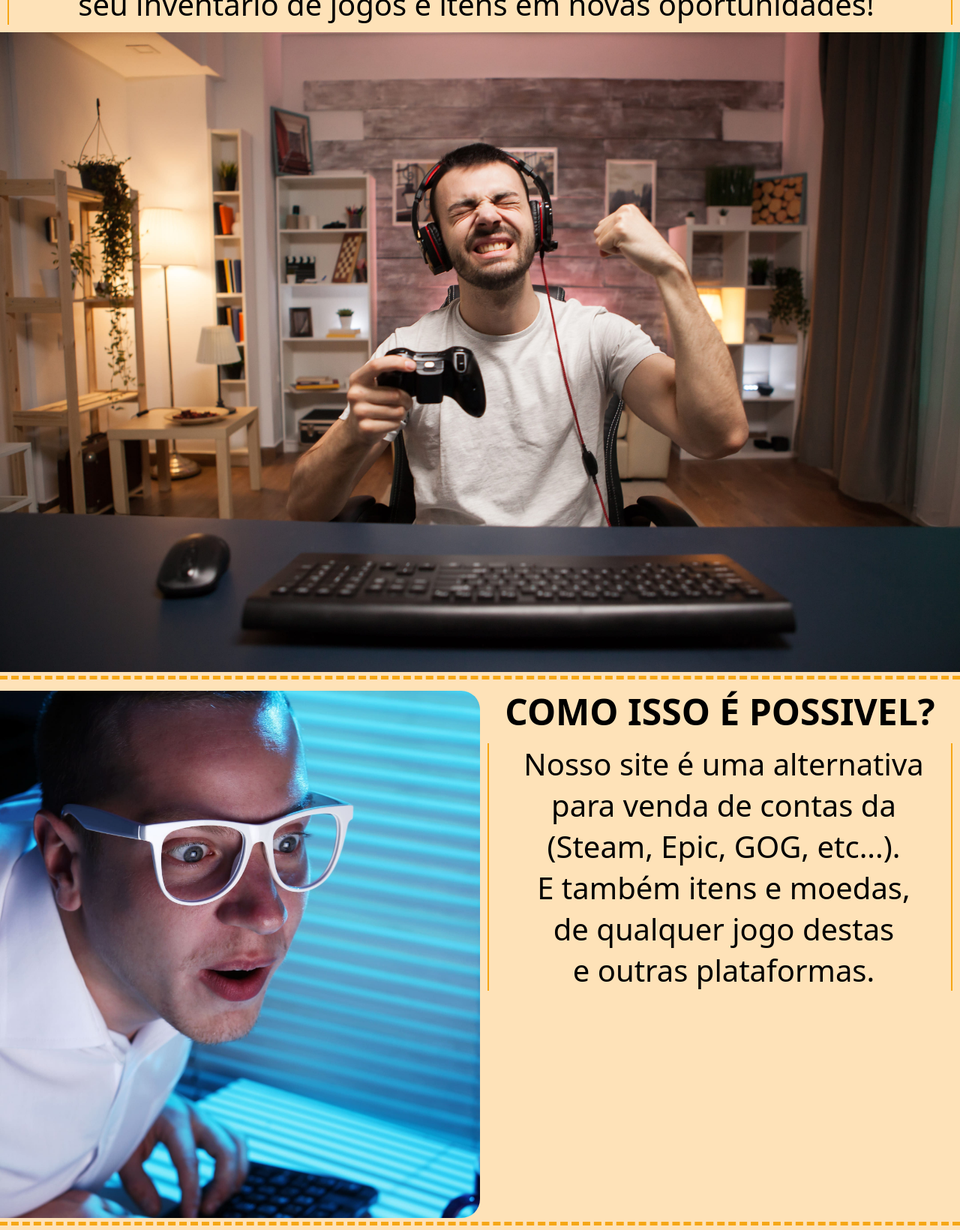
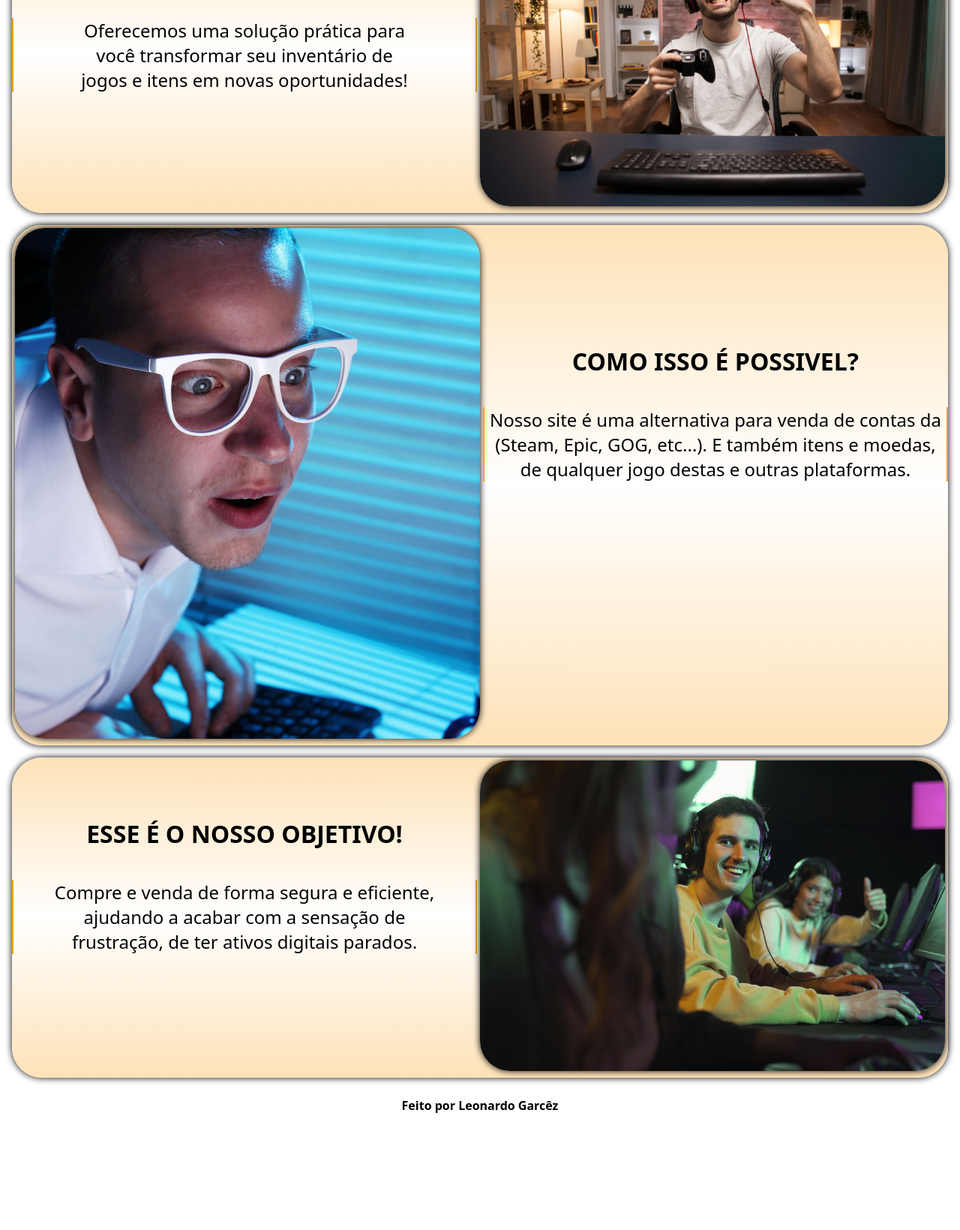
Before and after one commit to LegacyShanks/FDL, a plain HTML site: page index.html in a window 1280 px wide. Shown: the part 262-1902 px from the top of the page at 75% size. After the commit the page ends 1757 px from the top, so only its background shows below. Drawn offline with Linux system fonts and the light colour scheme.

Commit message:
Add files via upload
Atualizações:

- CSS Home
- CSS Login
- Media Query Home
- Media Query Login

```diff
--- a/css/index/index-query.css
+++ b/css/index/index-query.css
@@ -1,81 +1,72 @@
-@media only screen and (orientation:portrait) {
+        /*Vertical abaixo*/
+@media (orientation:portrait) {
     .main {
         flex-direction: column;
-        padding-top: 100px;
-        padding-left: 0;
-        padding-right: 0;
-        padding-bottom: 0;
+        padding: 8em 0 0 0;
     }
     .main .top-conteudo {
         flex-direction: column;
     }
     .main .top-conteudo .top-conteudo-h1 {
-        margin: 10px;
-        font-size: 150%;
+        margin-top: 5%;
+        font-size: 90%;
         text-align: center;
         text-wrap: balance;
     }
     .main .top-conteudo .top-conteudo-p {
-        margin: 10px;
+        margin-top: 5%;
         font-size: 100%;
         border-left: 2px solid #f6a716;
         border-right: 2px solid #f6a716;
         text-align: center;
         text-wrap: balance;
     }
-    .main .top-conteudo .top-conteudo-img {
-        border-radius: 0;
+
+    .main .top-conteudo:hover .top-conteudo-p {
+        border-left: 3px solid #f6a716;
+        border-right: 3px solid #f6a716;
+        font-weight: bold;
     }
 
-    .main .mid-conteudo {
-        flex-direction: row;
+    .main .top-conteudo .top-conteudo-img {
+        border-top-left-radius: 0;
+        border-top-right-radius: 0;
     }
+
     .main .mid-conteudo .mid-conteudo-h2 {
-        margin: 10px;
-        font-size: 150%;
+        margin-top: 10%;
+        font-size: 100%;
         text-align: center;
         text-wrap: balance;
     }
     .main .mid-conteudo .mid-conteudo-p {
-        margin: 10px;
+        margin-top: 5%;
         font-size: 70%;
-        text-align: left;
         border-left: 2px solid #f6a716;
         border-right: 2px solid #f6a716;
         text-align: center;
         text-wrap: balance;
     }
-    .main .mid-conteudo .mid-conteudo-txt {
-        flex: 50%;
+
+    .main .mid-conteudo:hover .mid-conteudo-p {
+        font-weight: bold;
+        border-left: 3px solid #f6a716;
+        border-right: 3px solid #f6a716;
     }
 
-    .main .mid-conteudo .mid-conteudo-img {
-        margin-top: 10px;
-        flex: 50%;
-    }
     .main .bot-conteudo {
         flex-direction: column;
-        background-color: transparent;
-    }
-    .main .bot-conteudo .bot-conteudo-pic {
-        padding: 0;
-        margin: 0;
     }
 
-    .main .bot-conteudo .bot-conteudo-txt {
-        margin: 0;
-        padding: 0;
-        background-color: #fee2b8;
-    }
     .main .bot-conteudo .bot-conteudo-h3 {
-        margin: 10px;
-        font-size: 150%;
+        margin-top: 5%;
+        font-size: 100%;
         text-align: center;
         text-wrap: balance;
     }
     .main .bot-conteudo .bot-conteudo-p {
-        margin: 10px;
-        font-size: 100%;
+        margin-top: 2%;
+        font-size: 90%;
         border-left: 2px solid #f6a716;
         border-right: 2px solid #f6a716;
         text-wrap: balance;
@@ -83,111 +74,196 @@
     }
 
     .main .bot-conteudo .bot-conteudo-img {
+        height: 100%;
         border-top-left-radius: 0;
-        border-top-left-radius: 0;
+        border-top-right-radius: 0;
     }
 }
-@media only screen and (orientation:landscape) and (max-width:1440px) {
-    .main {
-        flex-direction: column;
-        padding-top: 100px;
-        padding-left: 0;
-        padding-right: 0;
+@media (min-width:320px) {
+    .main .top-conteudo .top-conteudo-h1 {
+        font-size: 150%;
     }
-    .main .top-conteudo {
-        flex-direction: column;
+
+    .main .top-conteudo .top-conteudo-p {
+        font-size: 100%;
     }
-    .main .top-conteudo .top-conteudo-h1 {
-        margin: 10px;
-        font-size: 300%;
-        text-align: center;
-        text-wrap: balance;
+
+    .main .mid-conteudo .mid-conteudo-h2 {
+        font-size: 150%;
     }
-    .main .top-conteudo .top-conteudo-p {
-        margin: 10px;
-        font-size: 250%;
-        border-left: 2px solid #f6a716;
-        border-right: 2px solid #f6a716;
-        text-align: center;
-        text-wrap: balance;
+
+    .main .mid-conteudo .mid-conteudo-p {
+        font-size: 65%;
     }
-    .main .top-conteudo .top-conteudo-img {
-        border-radius: 0;
+
+    .main .bot-conteudo .bot-conteudo-h3 {
+        font-size: 150%;
     }
-    .main .mid-conteudo {
-        flex-direction: row;
-    }
-    .main .mid-conteudo .mid-conteudo-h2 {
-        margin: 10px;
-        font-size: 300%;
-        text-align: center;
-        text-wrap: balance;
-    }
-    .main .mid-conteudo .mid-conteudo-p {
-        margin: 10px;
-        font-size: 250%;
-        text-align: left;
-        border-left: 2px solid #f6a716;
-        border-right: 2px solid #f6a716;
-        text-align: center;
-        text-wrap: balance;
-    }
-    .main .mid-conteudo .mid-conteudo-txt {
-        flex: 50%;
-    }
-    .main .mid-conteudo .mid-conteudo-img {
-        margin-top: 10px;
-        flex: 50%;
-    }
-    .main .bot-conteudo {
-        flex-direction: column;
-        background-color: transparent;
-    }
-    .main .bot-conteudo .bot-conteudo-pic {
-        padding: 0;
-        margin: 0;
-    }
-    .main .bot-conteudo .bot-conteudo-txt {
-        margin: 0;
-        padding: 0;
-        background-color: #fee2b8;
-    }
-    .main .bot-conteudo .bot-conteudo-h3 {
-        margin: 10px;
-        font-size: 300%;
-        text-align: center;
-        text-wrap: balance;
-    }
+
     .main .bot-conteudo .bot-conteudo-p {
-        margin: 10px;
-        font-size: 250%;
-        border-left: 2px solid #f6a716;
-        border-right: 2px solid #f6a716;
-        text-wrap: balance;
-        text-align: center;
-    }
-    .main .bot-conteudo .bot-conteudo-img {
-        border-top-left-radius: 0;
-        border-top-left-radius: 0;
+        font-size: 100%;
     }
 }
-@media only screen and (orientation:landscape) and (min-width:2560px) {
+@media (min-width:375px) {
     .main .top-conteudo .top-conteudo-h1 {
-        font-size: 600%;
+        font-size: 150%;
     }
+
     .main .top-conteudo .top-conteudo-p {
+        font-size: 100%;
+    }
+
+    .main .mid-conteudo .mid-conteudo-h2 {
+        font-size: 150%;
+    }
+
+    .main .mid-conteudo .mid-conteudo-p {
+        font-size: 85%;
+    }
+
+    .main .bot-conteudo .bot-conteudo-h3 {
+        font-size: 150%;
+    }
+
+    .main .bot-conteudo .bot-conteudo-p {
+        font-size: 100%;
+    }
+}
+@media (min-width:425px) {
+    .main .top-conteudo .top-conteudo-h1 {
+        font-size: 150%;
+    }
+
+    .main .top-conteudo .top-conteudo-p {
+        font-size: 100%;
+    }
+
+    .main .mid-conteudo .mid-conteudo-h2 {
+        font-size: 150%;
+    }
+
+    .main .mid-conteudo .mid-conteudo-p {
+        font-size: 100%;
+    }
+
+    .main .bot-conteudo .bot-conteudo-h3 {
+        font-size: 150%;
+    }
+
+    .main .bot-conteudo .bot-conteudo-p {
+        font-size: 100%;
+    }
+}
+@media (min-width:768px) {
+    .main .top-conteudo .top-conteudo-h1 {
         font-size: 300%;
     }
-    .main .mid-conteudo .mid-conteudo-h1 {
-        font-size: 600%;
+
+    .main .top-conteudo .top-conteudo-p {
+        font-size: 150%;
     }
-    .main .mid-conteudo .mid-conteudo-p {
+
+    .main .mid-conteudo .mid-conteudo-h2 {
         font-size: 300%;
     }
-    .main .bot-conteudo .bot-conteudo-h1 {
-        font-size: 600%;
+
+    .main .mid-conteudo .mid-conteudo-p {
+        font-size: 150%;
     }
-    .main .bot-conteudo .bot-conteudo-p {
+
+    .main .bot-conteudo .bot-conteudo-h3 {
         font-size: 300%;
     }
+
+    .main .bot-conteudo .bot-conteudo-p {
+        font-size: 150%;
+    }
 }
+       /*Horizontal abaixo*/
+@media (min-width:1024px) {
+    .main .top-conteudo .top-conteudo-h1 {
+        font-size: 200%;
+    }
+
+    .main .top-conteudo .top-conteudo-p {
+        margin-top: 5vh;
+    }
+
+    .main .mid-conteudo .mid-conteudo-h2 {
+        font-size: 200%;
+        margin-top: 20vh;
+    }
+
+    .main .mid-conteudo .mid-conteudo-p {
+        margin-top: 5vh;
+    }
+
+    .main .bot-conteudo .bot-conteudo-h3 {
+        font-size: 200%;
+        margin-top: 10vh;
+    }
+
+    .main .bot-conteudo .bot-conteudo-p {
+        margin-top: 5vh;
+    }
+}
+@media (min-width:1440px) {
+    .main .top-conteudo .top-conteudo-h1 {
+        font-size: 300%;
+    }
+
+    .main .top-conteudo .top-conteudo-p {
+        margin-top: 5vh;
+        font-size: 200%;
+    }
+
+    .main .mid-conteudo .mid-conteudo-h2 {
+        font-size: 300%;
+        margin-top: 20vh;
+    }
+
+    .main .mid-conteudo .mid-conteudo-p {
+        margin-top: 5vh;
+        font-size: 200%;
+    }
+
+    .main .bot-conteudo .bot-conteudo-h3 {
+        font-size: 300%;
+        margin-top: 10vh;
+    }
+
+    .main .bot-conteudo .bot-conteudo-p {
+        font-size: 200%;
+        margin-top: 5vh;
+    }
+}
+@media (min-width:2560px) {
+    .main .top-conteudo .top-conteudo-h1 {
+        font-size: 500%;
+    }
+
+    .main .top-conteudo .top-conteudo-p {
+        margin-top: 5vh;
+        font-size: 400%;
+    }
+
+    .main .mid-conteudo .mid-conteudo-h2 {
+        font-size: 500%;
+        margin-top: 20vh;
+    }
+
+    .main .mid-conteudo .mid-conteudo-p {
+        margin-top: 5vh;
+        font-size: 400%;
+    }
+
+    .main .bot-conteudo .bot-conteudo-h3 {
+        font-size: 500%;
+        margin-top: 10vh;
+    }
+
+    .main .bot-conteudo .bot-conteudo-p {
+        font-size: 400%;
+        margin-top: 5vh;
+    }
+}
--- a/css/index/index.css
+++ b/css/index/index.css
@@ -2,127 +2,123 @@
     display: flex;
     flex-direction: column;
     flex-wrap: wrap;
-    padding-top: 150px;
-    padding-left: 20px;
-    padding-right: 20px;
+    padding: 15vh 2vh 2vh 2vh;
 }
 .main .top-conteudo {
-    background-color: #fee2b8;
+    background: linear-gradient(#fee2b8, white, #fee2b8);
     display: flex;
     flex: 1;
-    border-bottom: 5px dashed #f6a716;
-    border-top-left-radius: 25px;
-    border-top-right-radius: 25px;
+    border-radius: 5vh;
+    box-shadow: 0 0 10px black;
 }
 .main .top-conteudo .top-conteudo-txt {
     flex: 50%;
 }
 .main .top-conteudo .top-conteudo-pic {
     flex: 50%;
+    margin: 0.5vh;
 }
 .main .top-conteudo .top-conteudo-img {
     width: 100%;
-    border-top-left-radius: 25px;
-    border-bottom-left-radius: 25px;
-    border-top-right-radius: 25px;
+    border-radius: 5vh;
+    box-shadow: 0 0 10px black;
 }
 .main .top-conteudo .top-conteudo-h1 {
-    margin-top: 50px;
-    padding-left: 10px;
-    font-size: 400%;
+    margin-top: 5vh;
+    font-size: 6vh;
     text-transform: uppercase;
     text-wrap: balance;
     text-align: center;
 }
 .main .top-conteudo .top-conteudo-p {
-    margin-top: 90px;
-    padding-right: 10px;
+    margin-top: 10vh;
+    border-left: 2.5px solid #f6a716;
+    border-right: 2.5px solid #f6a716;
+    text-align: center;
+    text-wrap: balance;
+    font-size: 5vh;
+}
+.main .top-conteudo:hover .top-conteudo-p {
     border-left: 5px solid #f6a716;
     border-right: 5px solid #f6a716;
-    text-align: center;
-    text-wrap: balance;
-    font-size: 200%;
-}
-.main .top-conteudo:hover .top-conteudo-p {
-    border-left: 10px solid #f6a716;
-    border-right: 10px solid #f6a716;
     font-weight: bold;
 }
 .main .mid-conteudo {
-    background-color: #fee2b8;
+    background: linear-gradient(#fee2b8, white, #fee2b8);
     display: flex;
     flex: 1;
-    border-bottom: 5px dashed #f6a716;
+    margin-top: 2vh;
+    border-radius: 5vh;
+    box-shadow: 0 0 10px black;
 }
 .main .mid-conteudo .mid-conteudo-pic {
     flex: 50%;
-    margin-top: 5px;
+    margin: 0.5vh;
 }
 .main .mid-conteudo .mid-conteudo-img {
     width: 100%;
-    border-top-right-radius: 25px;
-    border-bottom-right-radius: 25px;
+    border-radius: 5vh;
+    box-shadow: 0 0 10px black;
 }
 .main .mid-conteudo .mid-conteudo-txt {
     flex: 50%;
 }
 .main .mid-conteudo .mid-conteudo-h2 {
-    margin-top: 100px;
+    margin-top: 30vh;
     text-align: center;
     text-transform: uppercase;
-    font-size: 400%;
+    font-size: 6vh;
 }
 .main .mid-conteudo .mid-conteudo-p {
-    margin-top: 100px;
+    margin-top: 10vh;
     text-align: center;
     text-wrap: balance;
-    font-size: 200%;
-    border-left: 5px solid #f6a716;
-    border-right: 5px solid #f6a716;
-    padding-left: 10px;
+    font-size: 5vh;
+    border-left: 2.5px solid #f6a716;
+    border-right: 2.5px solid #f6a716;
 }
 .main .mid-conteudo:hover .mid-conteudo-p {
     font-weight: bold;
-    border-left: 10px solid #f6a716;
-    border-right: 10px solid #f6a716;
+    border-left: 5px solid #f6a716;
+    border-right: 5px solid #f6a716;
 }
 .main .bot-conteudo {
-    background-color: #fee2b8;
+    background: linear-gradient(#fee2b8, white, #fee2b8);
     display: flex;
     flex: 1;
-    border-bottom-left-radius: 25px;
-    border-bottom-right-radius: 25px;
+    border-radius: 5vh;
+    box-shadow: 0 0 10px black;
+    margin-top: 2vh;
 }
 .main .bot-conteudo .bot-conteudo-txt {
     flex: 50%;
 }
 .main .bot-conteudo .bot-conteudo-pic {
     flex: 50%;
-    margin-top: 5px;
+    margin: 0.5vh;
 }
 .main .bot-conteudo .bot-conteudo-img {
     width: 100%;
-    border-top-left-radius: 25px;
-    border-bottom-left-radius: 25px;
-    border-bottom-right-radius: 25px;
+    border-radius: 5vh;
+    box-shadow: 0 0 10px black;
 }
 .main .bot-conteudo .bot-conteudo-h3 {
-    margin-top: 50px;
+    margin-top: 15vh;
     text-transform: uppercase;
     text-align: center;
-    font-size: 400%;
+    text-wrap: balance;
+    font-size: 6vh;
 }
 .main .bot-conteudo .bot-conteudo-p {
-    margin-top: 100px;
-    padding-right: 10px;
-    border-left: 5px solid #f6a716;
-    border-right: 5px solid #f6a716;
+    margin-top: 5vh;
+    border-left: 2.5px solid #f6a716;
+    border-right: 2.5px solid #f6a716;
     text-align: center;
     text-wrap: balance;
-    font-size: 200%;
+    font-size: 5vh;
 }
 .main .bot-conteudo:hover .bot-conteudo-p {
     font-weight: bold;
-    border-left: 10px solid #f6a716;
-    border-right: 10px solid #f6a716;
+    border-left: 5px solid #f6a716;
+    border-right: 5px solid #f6a716;
 }
```
